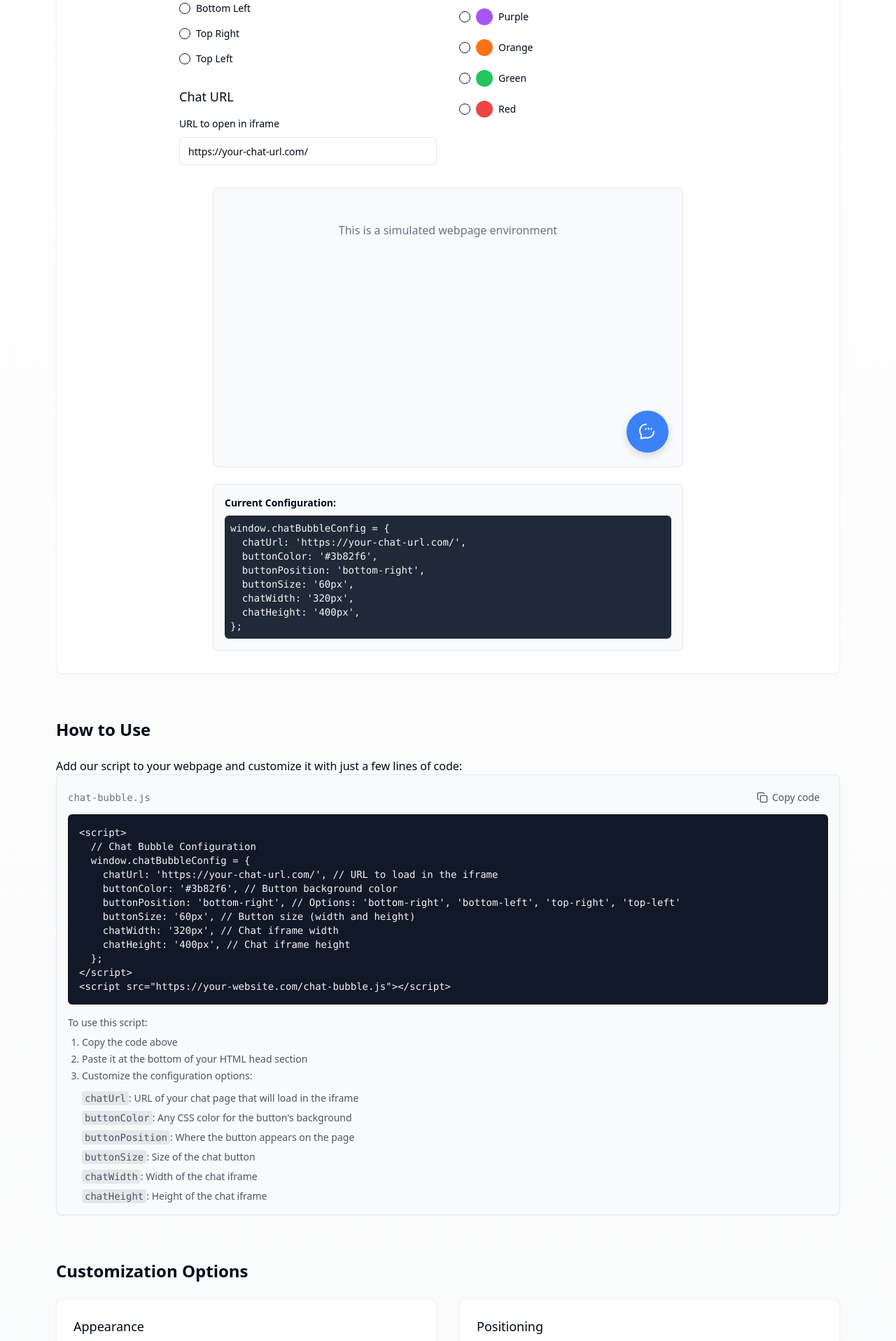
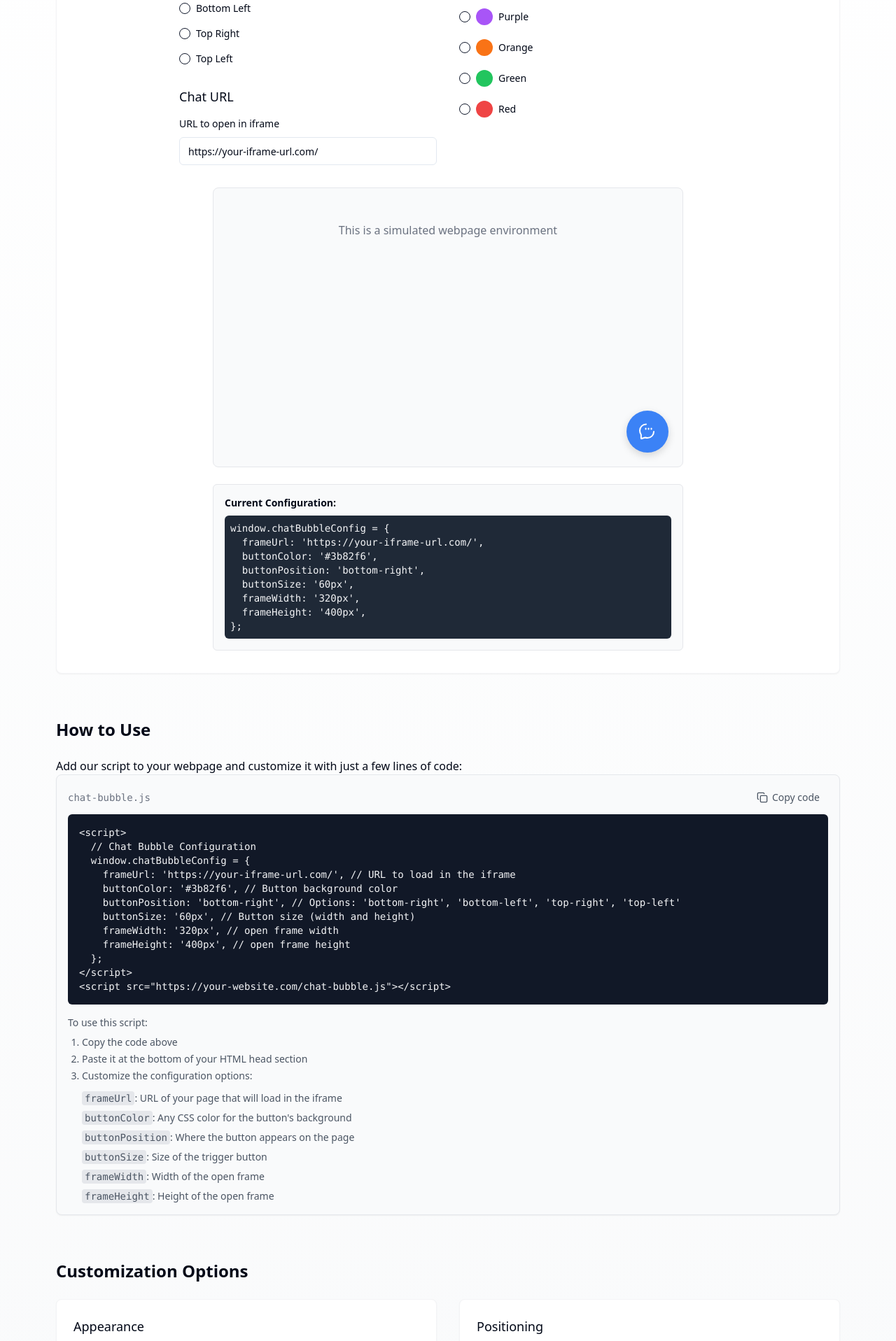
Before and after one commit to zvizvi/chat-bubble-iframe, a React (Vite) app: page / in a window 1280 px wide. Shown: the part 365-2282 px from the top of the page at 70% size. Built offline with nearby package versions, Linux system fonts and the light colour scheme.

Commit message:
Rename variables

```diff
--- a/src/components/ChatBubbleCode.tsx
+++ b/src/components/ChatBubbleCode.tsx
@@ -10,12 +10,12 @@ const ChatBubbleCode = () => {
   const scriptCode = `<script>
   // Chat Bubble Configuration
   window.chatBubbleConfig = {
-    chatUrl: 'https://your-chat-url.com/', // URL to load in the iframe
+    frameUrl: 'https://your-iframe-url.com/', // URL to load in the iframe
     buttonColor: '#3b82f6', // Button background color
     buttonPosition: 'bottom-right', // Options: 'bottom-right', 'bottom-left', 'top-right', 'top-left'
     buttonSize: '60px', // Button size (width and height)
-    chatWidth: '320px', // Chat iframe width
-    chatHeight: '400px', // Chat iframe height
+    frameWidth: '320px', // open frame width
+    frameHeight: '400px', // open frame height
   };
 </script>
 <script src="https://your-website.com/chat-bubble.js"></script>`;
@@ -58,12 +58,12 @@ const ChatBubbleCode = () => {
           <li>Customize the configuration options:</li>
         </ol>
         <div className="mt-3 pl-5 space-y-2">
-          <p><code className="bg-gray-200 px-1 py-0.5 rounded">chatUrl</code>: URL of your chat page that will load in the iframe</p>
+          <p><code className="bg-gray-200 px-1 py-0.5 rounded">frameUrl</code>: URL of your page that will load in the iframe</p>
           <p><code className="bg-gray-200 px-1 py-0.5 rounded">buttonColor</code>: Any CSS color for the button's background</p>
           <p><code className="bg-gray-200 px-1 py-0.5 rounded">buttonPosition</code>: Where the button appears on the page</p>
-          <p><code className="bg-gray-200 px-1 py-0.5 rounded">buttonSize</code>: Size of the chat button</p>
-          <p><code className="bg-gray-200 px-1 py-0.5 rounded">chatWidth</code>: Width of the chat iframe</p>
-          <p><code className="bg-gray-200 px-1 py-0.5 rounded">chatHeight</code>: Height of the chat iframe</p>
+          <p><code className="bg-gray-200 px-1 py-0.5 rounded">buttonSize</code>: Size of the trigger button</p>
+          <p><code className="bg-gray-200 px-1 py-0.5 rounded">frameWidth</code>: Width of the open frame</p>
+          <p><code className="bg-gray-200 px-1 py-0.5 rounded">frameHeight</code>: Height of the open frame</p>
         </div>
       </div>
     </Card>
--- a/src/components/ChatBubbleDemo.tsx
+++ b/src/components/ChatBubbleDemo.tsx
@@ -8,10 +8,10 @@ import { RadioGroup, RadioGroupItem } from "@/components/ui/radio-group";
 import { Input } from "@/components/ui/input";
 
 const ChatBubbleDemo = () => {
-  const [showChat, setShowChat] = useState(false);
+  const [showFrame, setShowFrame] = useState(false);
   const [buttonPosition, setButtonPosition] = useState("bottom-right");
   const [buttonColor, setButtonColor] = useState("#3b82f6");
-  const [chatUrl, setChatUrl] = useState("https://your-chat-url.com/");
+  const [frameUrl, setFrameUrl] = useState("https://your-iframe-url.com/");
 
   // Get position styles based on buttonPosition
   const getPositionStyles = (position) => {
@@ -96,9 +96,9 @@ const ChatBubbleDemo = () => {
                   <Label htmlFor="chat-url">URL to open in iframe</Label>
                   <Input
                     id="chat-url"
-                    value={chatUrl}
-                    onChange={(e) => setChatUrl(e.target.value)}
-                    placeholder="https://your-chat-url.com/"
+                    value={frameUrl}
+                    onChange={(e) => setFrameUrl(e.target.value)}
+                    placeholder="https://your-iframe-url.com/"
                     className="w-full"
                   />
                 </div>
@@ -147,7 +147,7 @@ const ChatBubbleDemo = () => {
               color: "white",
               transition: "all 0.3s ease",
             }}
-            onClick={() => setShowChat(!showChat)}
+            onClick={() => setShowFrame(!showFrame)}
           >
             <svg
               width="24"
@@ -187,7 +187,7 @@ const ChatBubbleDemo = () => {
             </svg>
           </button>
 
-          {showChat && (
+          {showFrame && (
             <div
               style={{
                 position: "absolute",
@@ -197,7 +197,7 @@ const ChatBubbleDemo = () => {
                 zIndex: 10,
               }}
             >
-              <ChatIframe url={chatUrl} />
+              <ChatIframe url={frameUrl} />
             </div>
           )}
         </div>
@@ -207,12 +207,12 @@ const ChatBubbleDemo = () => {
             <h4 className="font-semibold mb-2">Current Configuration:</h4>
             <pre className="bg-gray-800 text-gray-100 p-2 rounded-md overflow-x-auto">
 {`window.chatBubbleConfig = {
-  chatUrl: '${chatUrl}',
+  frameUrl: '${frameUrl}',
   buttonColor: '${buttonColor}',
   buttonPosition: '${buttonPosition}',
   buttonSize: '60px',
-  chatWidth: '320px',
-  chatHeight: '400px',
+  frameWidth: '320px',
+  frameHeight: '400px',
 };`}
             </pre>
           </div>
--- a/src/components/ChatIframe.tsx
+++ b/src/components/ChatIframe.tsx
@@ -8,7 +8,7 @@ interface ChatIframeProps {
   url?: string;
 }
 
-const ChatIframe = ({ url = "https://your-chat-url.com/" }: ChatIframeProps) => {
+const ChatIframe = ({ url = "https://your-iframe-url.com/" }: ChatIframeProps) => {
   // Check if URL is valid
   const isValidUrl = () => {
     try {
@@ -19,7 +19,7 @@ const ChatIframe = ({ url = "https://your-chat-url.com/" }: ChatIframeProps) =>
     }
   };
 
-  const shouldShowMockedChat = !isValidUrl() || url === "https://your-chat-url.com/";
+  const shouldShowMockedChat = !isValidUrl() || url === "https://your-iframe-url.com/";
 
   // Mocked chat messages for preview
   const messages = [
```
Also changed, not shown: public/chat-bubble.js (+7 -7 lines), src/pages/Index.tsx (line endings or trailing spaces), 1 other file (tests, documents, lock files or other folders).
